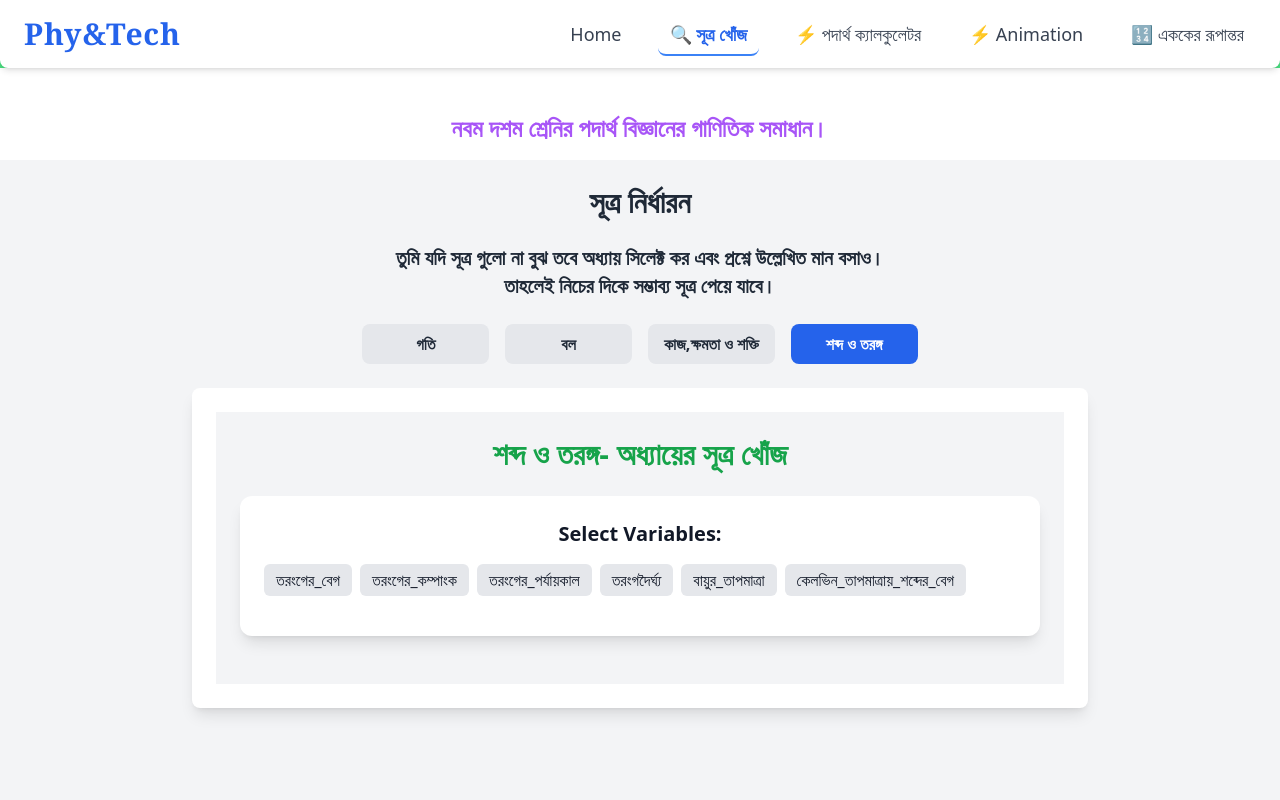
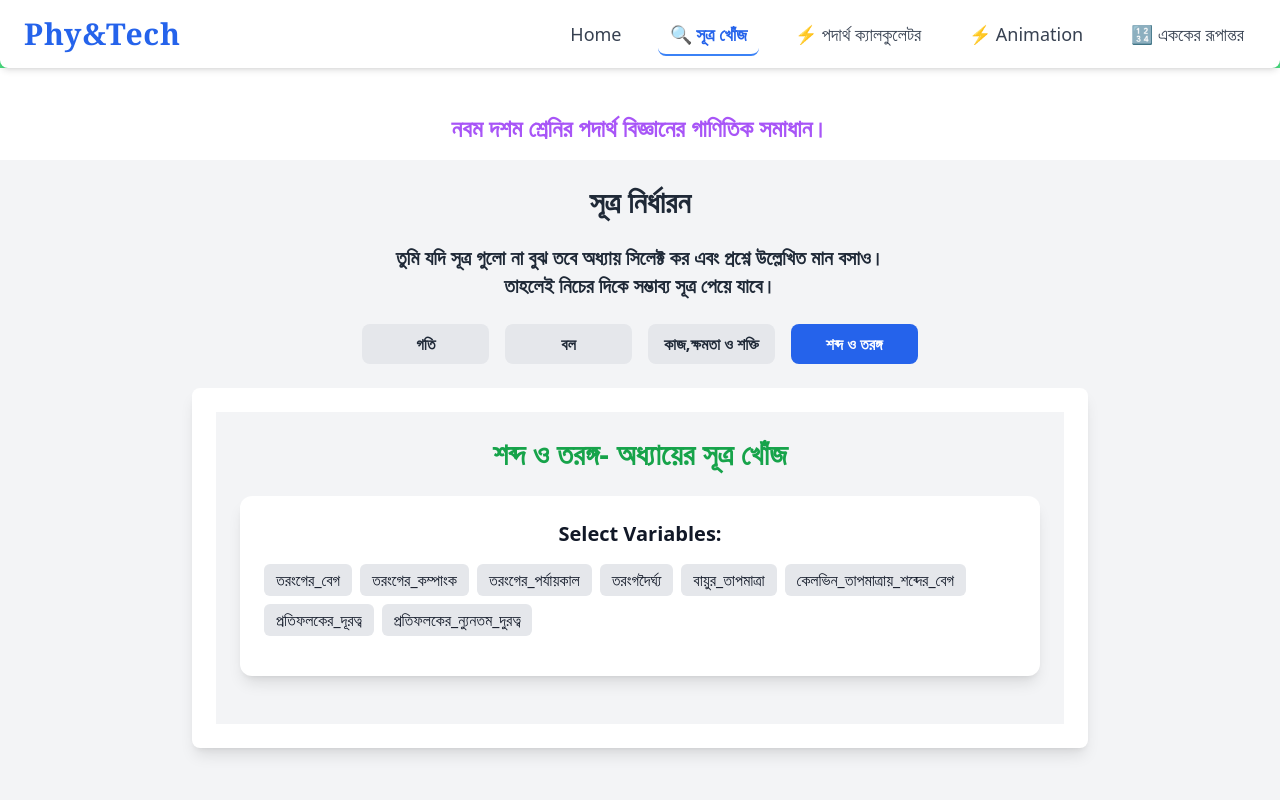
Before and after one commit to almubin78/Physics-Problems-solving-website, a React (Create React App) app: page /laws-selection/sound-and-wave in a window 1280 px wide. Shown: the top 800 px of the page. Built offline with nearby package versions, Linux system fonts and the light colour scheme.

Commit message:
Reflector and Distance Laws finding coding start

```diff
--- a/src/PhysicsLawSelection/FormulaFinderChapter/FormulaFinderForSoundAndWave.js
+++ b/src/PhysicsLawSelection/FormulaFinderChapter/FormulaFinderForSoundAndWave.js
@@ -3,7 +3,7 @@ import FormulaFinder from '../CommonComponent/FormulaFinder';
 import { soundAndWaveFinderData } from '../../DataForFindingFormula/soundAndWaveFinderData';
 
 const FormulaFinderForSoundAndWave = () => {
-    const variables =['তরংগের_বেগ','তরংগের_কম্পাংক','তরংগের_পর্যায়কাল','তরংগদৈর্ঘ্য','বায়ুর_তাপমাত্রা','কেলভিন_তাপমাত্রায়_শব্দের_বেগ']
+    const variables =['তরংগের_বেগ','তরংগের_কম্পাংক','তরংগের_পর্যায়কাল','তরংগদৈর্ঘ্য','বায়ুর_তাপমাত্রা','কেলভিন_তাপমাত্রায়_শব্দের_বেগ','প্রতিফলকের_দূরত্ব','প্রতিফলকের_ন্যুনতম_দুরত্ব']
     return (
         <FormulaFinder
             title='শব্দ ও তরঙ্গ- অধ্যায়ের সূত্র খোঁজ'
```
